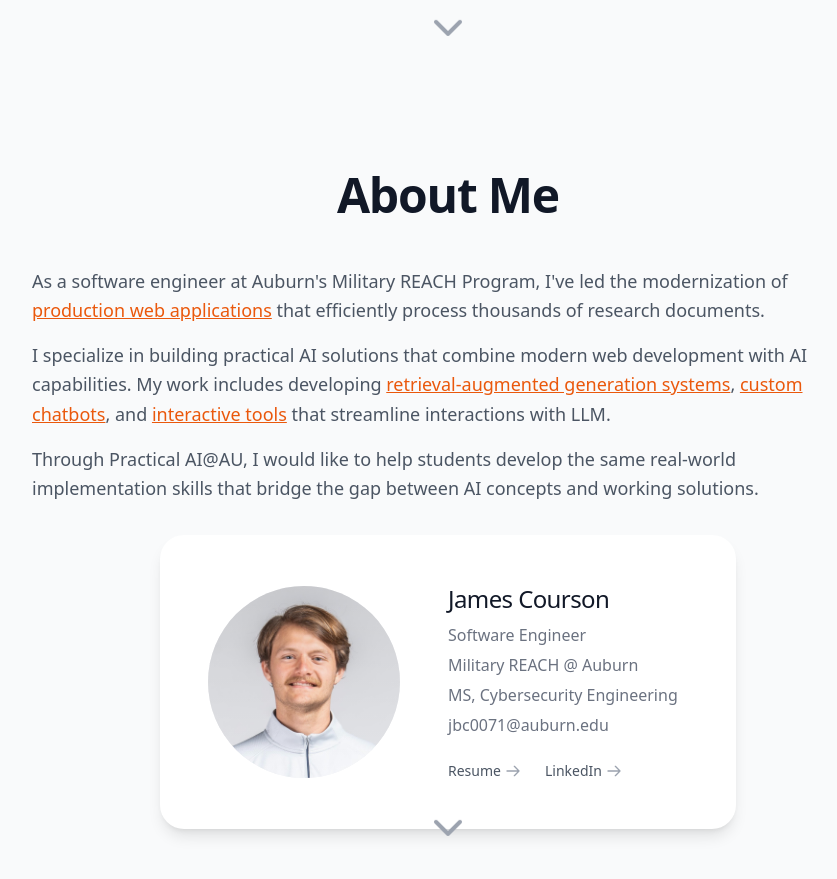
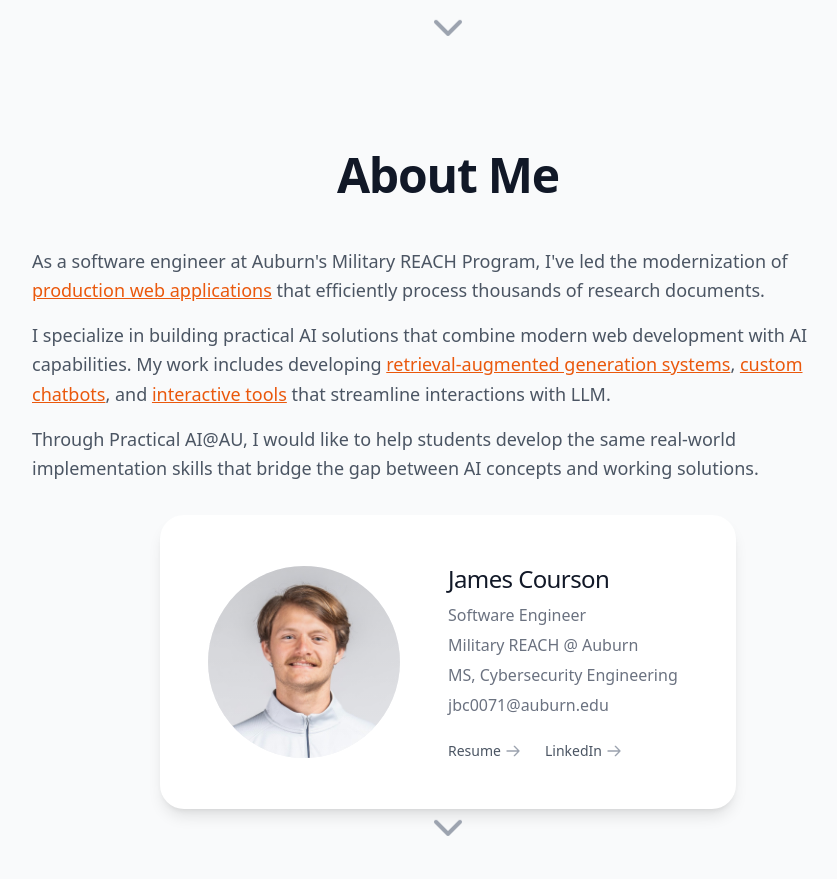
Before and after one commit to jcourson8/au-applied-ai, a Next.js app: page / in a window 1280 px wide. Shown: the part 3120-3999 px from the top of the page, without its empty margins (192-1029 px from the left). Built offline with nearby package versions, Linux system fonts and the light colour scheme.

Commit message:
change styling on about

```diff
--- a/src/app/page.tsx
+++ b/src/app/page.tsx
@@ -216,7 +216,7 @@ export default function ProposalPage() {
         targetId="role"
       >
         <div className="text-center">
-          <h2 className="text-3xl sm:text-4xl lg:text-5xl font-bold mb-12 tracking-tight pt-10">
+          <h2 className="text-3xl sm:text-4xl lg:text-5xl font-bold mb-12 tracking-tight">
             About Me
           </h2>
 
```
